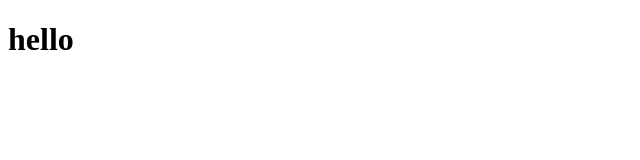
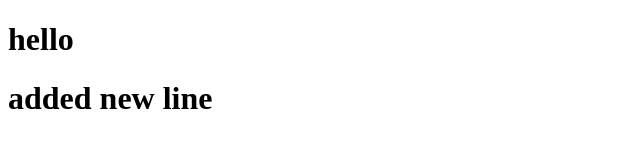
Before and after one commit to deepaykalar/Git-Example, a plain HTML site: page index.html in a window 1280 px wide. Shown: the whole page, without its empty margins (0-640 px from the left). Drawn offline with Linux system fonts and the light colour scheme.

Commit message:
updated some lines

```diff
--- a/index.html
+++ b/index.html
@@ -7,5 +7,6 @@
 </head>
 <body>
     <h1>hello</h1>
+    <h1>added new line</h1>
 </body>
 </html>
```
